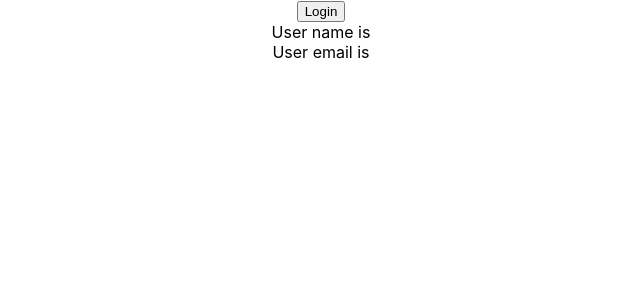
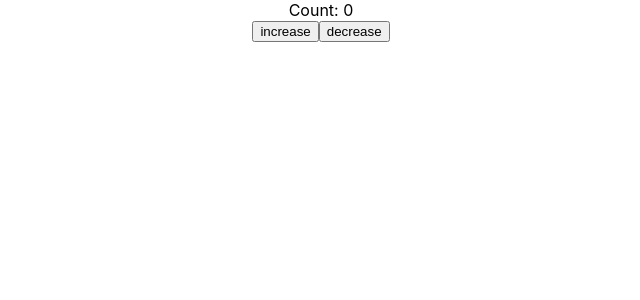
Before and after one commit to ksrinreddy/react-with-typescript-basics-practice, a React (Create React App) app: page / in a window 1280 px wide. Shown: the top 300 px of the page, without its empty margins (319-959 px from the left). Built offline with nearby package versions, Linux system fonts and the light colour scheme.

Commit message:
basic typing of useReducer hook

```diff
--- a/src/App.tsx
+++ b/src/App.tsx
@@ -1,12 +1,11 @@
 import React from "react";
 import "./App.css";
-
-import User from "./components/state/User";
+import Counter from "./components/state/Counter";
 
 function App() {
   return (
     <div className="App">
-      <User />
+      <Counter />
     </div>
   );
 }
--- /dev/null
+++ b/src/components/state/Counter.tsx
@@ -0,0 +1,42 @@
+import React, { useReducer } from "react";
+
+type CounterState = {
+  count: number;
+};
+
+type CounterAction = {
+  type: string;
+  payload: number;
+};
+
+const initialState = {
+  count: 0,
+};
+
+function reducer(state: CounterState, action: CounterAction) {
+  switch (action.type) {
+    case "increase":
+      return { count: state.count + action.payload };
+    case "decrease":
+      return { count: state.count - action.payload };
+    default:
+      return state;
+  }
+}
+
+const Counter = () => {
+  const [state, dispatch] = useReducer(reducer, initialState);
+  return (
+    <div>
+      <div>Count: {state.count}</div>
+      <button onClick={() => dispatch({ type: "increase", payload: 10 })}>
+        increase
+      </button>
+      <button onClick={() => dispatch({ type: "decrease", payload: 10 })}>
+        decrease
+      </button>
+    </div>
+  );
+};
+
+export default Counter;
```
